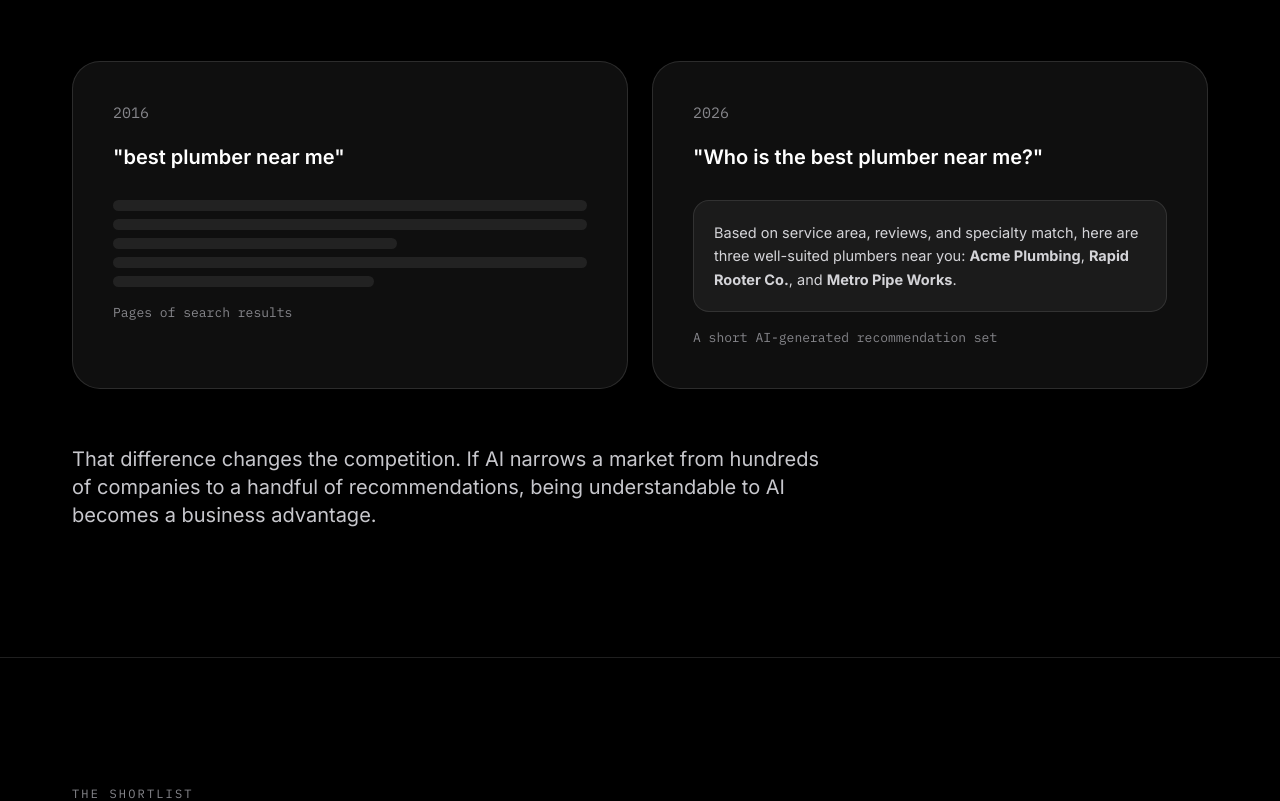
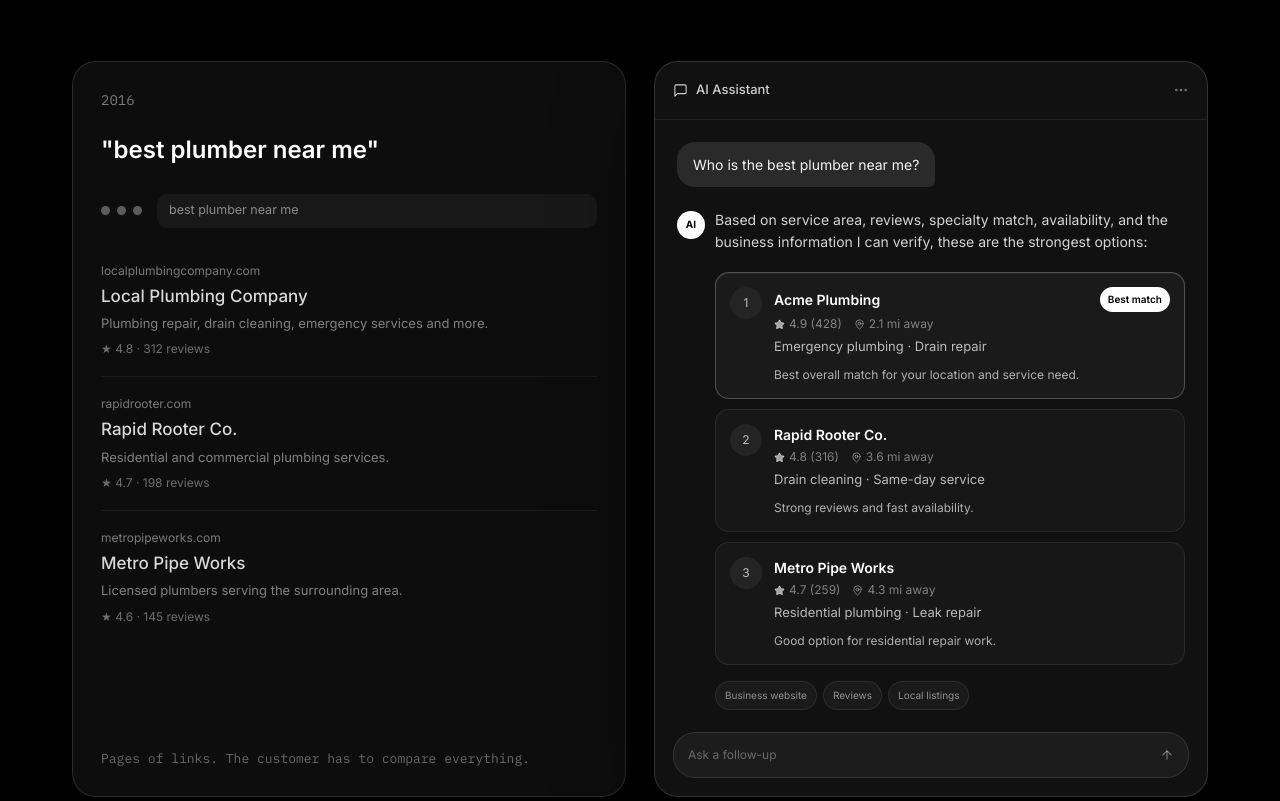
Before and after one commit to 2romanroyce8/sfb-connect, a Next.js app: page / in a window 1280 px wide. Shown: the part 1087-1888 px from the top of the page. Built offline with nearby package versions, Linux system fonts and the light colour scheme; no server answers; a web font is replaced by a local one.

Commit message:
Rebuild 2026 side of Search-vs-AI comparison as a realistic AI chat panel with recommendation cards

```diff
--- a/app/globals.css
+++ b/app/globals.css
@@ -530,3 +530,19 @@
   font-weight: 600;
   padding: 5.5px 10px;
 }
+
+/* ============================================================
+   AI chat comparison panel — staggered fade/rise for the 2026
+   AI-assistant mock conversation ("SearchVsAIComparison" spec).
+   ============================================================ */
+.ai-chat-fade {
+  opacity: 0;
+  transform: translateY(10px);
+  transition: opacity 0.45s cubic-bezier(0.22, 1, 0.36, 1),
+    transform 0.45s cubic-bezier(0.22, 1, 0.36, 1);
+}
+
+.ai-chat-panel.is-visible .ai-chat-fade {
+  opacity: 1;
+  transform: translateY(0);
+}
--- a/components/home/ShiftSection.tsx
+++ b/components/home/ShiftSection.tsx
@@ -1,5 +1,197 @@
+"use client";
+
+import { useEffect, useRef, useState } from "react";
+import { MessageSquare, MoreHorizontal, Star, MapPin, ArrowUp } from "lucide-react";
 import Reveal from "@/components/ui/Reveal";
 import SectionHead from "@/components/home/SectionHead";
+
+const OLD_RESULTS = [
+  {
+    domain: "localplumbingcompany.com",
+    title: "Local Plumbing Company",
+    description:
+      "Plumbing repair, drain cleaning, emergency services and more.",
+    rating: "4.8",
+    reviews: "312 reviews",
+  },
+  {
+    domain: "rapidrooter.com",
+    title: "Rapid Rooter Co.",
+    description: "Residential and commercial plumbing services.",
+    rating: "4.7",
+    reviews: "198 reviews",
+  },
+  {
+    domain: "metropipeworks.com",
+    title: "Metro Pipe Works",
+    description: "Licensed plumbers serving the surrounding area.",
+    rating: "4.6",
+    reviews: "145 reviews",
+  },
+];
+
+const AI_RESULTS = [
+  {
+    rank: "1",
+    name: "Acme Plumbing",
+    location: "2.1 mi away",
+    rating: "4.9",
+    reviews: "428",
+    service: "Emergency plumbing · Drain repair",
+    reason: "Best overall match for your location and service need.",
+    badge: "Best match",
+    highlight: true,
+  },
+  {
+    rank: "2",
+    name: "Rapid Rooter Co.",
+    location: "3.6 mi away",
+    rating: "4.8",
+    reviews: "316",
+    service: "Drain cleaning · Same-day service",
+    reason: "Strong reviews and fast availability.",
+    highlight: false,
+  },
+  {
+    rank: "3",
+    name: "Metro Pipe Works",
+    location: "4.3 mi away",
+    rating: "4.7",
+    reviews: "259",
+    service: "Residential plumbing · Leak repair",
+    reason: "Good option for residential repair work.",
+    highlight: false,
+  },
+];
+
+const SOURCE_CHIPS = ["Business website", "Reviews", "Local listings"];
+
+function AiChatPanel() {
+  const ref = useRef<HTMLDivElement>(null);
+  const [visible, setVisible] = useState(false);
+
+  useEffect(() => {
+    const el = ref.current;
+    if (!el) return;
+    const observer = new IntersectionObserver(
+      ([entry]) => {
+        if (entry.isIntersecting) {
+          setVisible(true);
+          observer.unobserve(el);
+        }
+      },
+      { threshold: 0.25 }
+    );
+    observer.observe(el);
+    return () => observer.disconnect();
+  }, []);
+
+  const step = (delaySec: number) => ({
+    transitionDelay: visible ? `${delaySec}s` : "0s",
+  });
+
+  return (
+    <div
+      ref={ref}
+      className={`ai-chat-panel${
+        visible ? " is-visible" : ""
+      } bg-[#111111] border border-white/[0.14] rounded-[24px] overflow-hidden min-h-[500px] shadow-[0_30px_100px_rgba(0,0,0,0.45)] flex flex-col`}
+    >
+      <div className="flex items-center justify-between h-[58px] px-[18px] border-b border-white/[0.08] shrink-0">
+        <div className="flex items-center gap-2 text-[13px] font-medium text-white/80">
+          <MessageSquare size={15} strokeWidth={1.75} />
+          AI Assistant
+        </div>
+        <MoreHorizontal size={16} className="text-white/40" />
+      </div>
+
+      <div className="p-[22px] flex-1">
+        <div
+          className="ai-chat-fade ml-auto mb-[22px] max-w-[74%] inline-block bg-[#2A2A2A] text-[#F3F3F3] rounded-[18px_18px_6px_18px] px-4 py-3 text-[14px]"
+          style={step(0.15)}
+        >
+          Who is the best plumber near me?
+        </div>
+
+        <div
+          className="ai-chat-fade flex items-start gap-2.5 mb-[18px]"
+          style={step(0.35)}
+        >
+          <div className="w-7 h-7 rounded-full bg-white text-black flex items-center justify-center text-[10px] font-bold shrink-0 mt-0.5">
+            AI
+          </div>
+          <p className="text-[14px] leading-relaxed text-white/[0.82]">
+            Based on service area, reviews, specialty match, availability,
+            and the business information I can verify, these are the
+            strongest options:
+          </p>
+        </div>
+
+        <div className="flex flex-col gap-2.5 pl-[38px]">
+          {AI_RESULTS.map((r, i) => (
+            <div
+              key={r.rank}
+              className={`ai-chat-fade grid grid-cols-[32px_1fr] gap-3 items-start p-[14px] rounded-[14px] border ${
+                r.highlight
+                  ? "bg-[#1A1A1A] border-white/[0.24] shadow-[inset_0_1px_0_rgba(255,255,255,0.05)]"
+                  : "bg-[#171717] border-white/[0.08]"
+              }`}
+              style={step(0.55 + i * 0.15)}
+            >
+              <div className="w-8 h-8 rounded-full bg-[#242424] flex items-center justify-center text-[12px] text-white/70">
+                {r.rank}
+              </div>
+              <div>
+                <div className="flex items-center justify-between gap-2">
+                  <span className="text-[14px] font-semibold text-white">
+                    {r.name}
+                  </span>
+                  {r.badge && (
+                    <span className="text-[10px] font-semibold px-2 py-[5px] rounded-full bg-white text-black shrink-0">
+                      {r.badge}
+                    </span>
+                  )}
+                </div>
+                <div className="flex items-center gap-3 mt-[3px] text-[12px] text-white/[0.46]">
+                  <span className="inline-flex items-center gap-1">
+                    <Star size={11} className="fill-white/60 text-white/60" />
+                    {r.rating} ({r.reviews})
+                  </span>
+                  <span className="inline-flex items-center gap-1">
+                    <MapPin size={11} />
+                    {r.location}
+                  </span>
+                </div>
+                <div className="text-[13px] text-white/[0.7] mt-1">
+                  {r.service}
+                </div>
+                <div className="text-[12px] leading-relaxed text-white/[0.66] mt-2">
+                  {r.reason}
+                </div>
+              </div>
+            </div>
+          ))}
+        </div>
+
+        <div className="ai-chat-fade flex gap-1.5 flex-wrap mt-4 pl-[38px]" style={step(1)}>
+          {SOURCE_CHIPS.map((s) => (
+            <span
+              key={s}
+              className="text-[10px] px-[9px] py-[6px] rounded-full bg-[#1A1A1A] border border-white/[0.08] text-white/[0.52]"
+            >
+              {s}
+            </span>
+          ))}
+        </div>
+      </div>
+
+      <div className="mx-[18px] mb-[18px] h-[46px] shrink-0 bg-[#1C1C1C] border border-white/10 rounded-[22px] flex items-center justify-between px-[14px]">
+        <span className="text-[12px] text-white/[0.34]">Ask a follow-up</span>
+        <ArrowUp size={14} className="text-white/40" />
+      </div>
+    </div>
+  );
+}
 
 export default function ShiftSection() {
   return (
@@ -21,52 +213,59 @@
           />
         </Reveal>
         <Reveal>
-          <div className="grid md:grid-cols-2 gap-6">
-            <div className="glass rounded-[28px] p-10">
-              <div className="font-mono text-[15px] text-medium-gray mb-5">
+          <div className="grid md:grid-cols-2 gap-7 items-stretch">
+            <div className="bg-[#0D0D0D] border border-white/[0.12] rounded-[24px] p-7 min-h-[500px] flex flex-col">
+              <div className="font-mono text-[14px] text-white/45 mb-[22px]">
                 2016
               </div>
-              <div className="text-xl font-semibold mb-7 leading-snug">
+              <div className="text-2xl font-semibold mb-7 leading-snug">
                 &quot;best plumber near me&quot;
               </div>
-              <div className="flex flex-col gap-2">
-                {[100, 100, 60, 100, 55].map((w, i) => (
+
+              <div className="flex items-center gap-[7px] mb-4">
+                <span className="w-[9px] h-[9px] rounded-full bg-[#5C5C5C]" />
+                <span className="w-[9px] h-[9px] rounded-full bg-[#5C5C5C]" />
+                <span className="w-[9px] h-[9px] rounded-full bg-[#5C5C5C]" />
+                <div className="flex-1 h-[34px] bg-[#181818] rounded-[10px] flex items-center px-3 text-[12.5px] text-white/50 ml-2">
+                  best plumber near me
+                </div>
+              </div>
+
+              <div className="flex-1">
+                {OLD_RESULTS.map((r) => (
                   <div
-                    key={i}
-                    className="h-[11px] rounded-md bg-white/[0.08]"
-                    style={{ width: `${w}%` }}
-                  />
+                    key={r.domain}
+                    className="py-[18px] border-b border-white/[0.06] last:border-b-0"
+                  >
+                    <div className="text-[12px] text-white/45">
+                      {r.domain}
+                    </div>
+                    <div className="text-[17px] font-medium text-[#D8D8D8] mt-1">
+                      {r.title}
+                    </div>
+                    <div className="text-[13px] leading-relaxed text-white/[0.48] mt-1">
+                      {r.description}
+                    </div>
+                    <div className="text-[12px] text-white/40 mt-1.5">
+                      ★ {r.rating} · {r.reviews}
+                    </div>
+                  </div>
                 ))}
               </div>
-              <div className="mt-4 text-[13px] text-medium-gray font-mono">
-                Pages of search results
+
+              <div className="mt-[22px] text-[13px] text-white/[0.38] font-mono">
+                Pages of links. The customer has to compare everything.
               </div>
             </div>
-            <div className="glass rounded-[28px] p-10">
-              <div className="font-mono text-[15px] text-medium-gray mb-5">
-                2026
-              </div>
-              <div className="text-xl font-semibold mb-7 leading-snug">
-                &quot;Who is the best plumber near me?&quot;
-              </div>
-              <div className="bg-white/[0.05] border border-white/10 rounded-2xl p-5 text-[14.5px] leading-relaxed text-[#d4d4d8]">
-                Based on service area, reviews, and specialty match, here are
-                three well-suited plumbers near you:{" "}
-                <strong>Acme Plumbing</strong>,{" "}
-                <strong>Rapid Rooter Co.</strong>, and{" "}
-                <strong>Metro Pipe Works</strong>.
-              </div>
-              <div className="mt-4 text-[13px] text-medium-gray font-mono">
-                A short AI-generated recommendation set
-              </div>
-            </div>
+
+            <AiChatPanel />
           </div>
         </Reveal>
         <Reveal>
-          <p className="mt-14 text-lg md:text-xl leading-relaxed text-[#c7c7cc] max-w-[760px]">
-            That difference changes the competition. If AI narrows a market
-            from hundreds of companies to a handful of recommendations, being
-            understandable to AI becomes a business advantage.
+          <p className="mt-14 text-lg md:text-xl leading-relaxed text-[#c7c7cc] max-w-[920px]">
+            That difference changes the competition. Search makes customers
+            evaluate options. AI increasingly evaluates options first and
+            presents a shorter answer.
           </p>
         </Reveal>
       </div>
```
